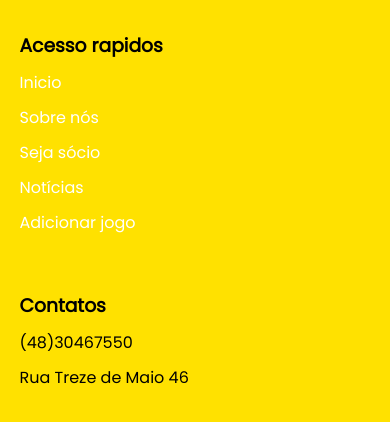
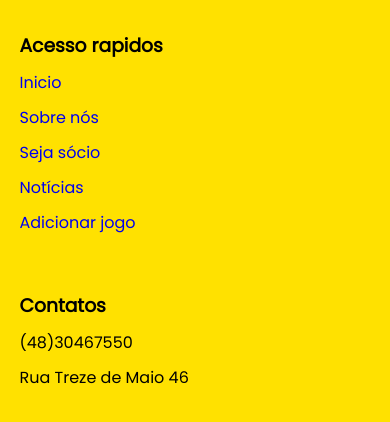
Before and after one commit to thiago111206/tcc, a plain HTML site: page index.html in a window 390 px wide. Shown: the part 6422-6844 px from the top of the page. Drawn offline with Linux system fonts and the light colour scheme.

Commit message:
alterações

```diff
--- a/css/crud.css
+++ b/css/crud.css
@@ -304,9 +304,6 @@ footer .container li{
     margin: 10px 0;
 }
 
-footer .container a{
-    color: white;
-}
 /* end footer */
 
 }
--- a/css/style.css
+++ b/css/style.css
@@ -339,15 +339,14 @@ footer .container .redes-sociais img{
 
 footer .container ul > p{
     margin-bottom: 40px;
+    color: #000000;
 }
 
 footer .container li{
     margin: 10px 0;
+    color: #000000;
 }
 
-footer .container a{
-    color: white;
-}
 /* end footer */
 /* Responsivo */
 @media (max-width: 960px) {
```
